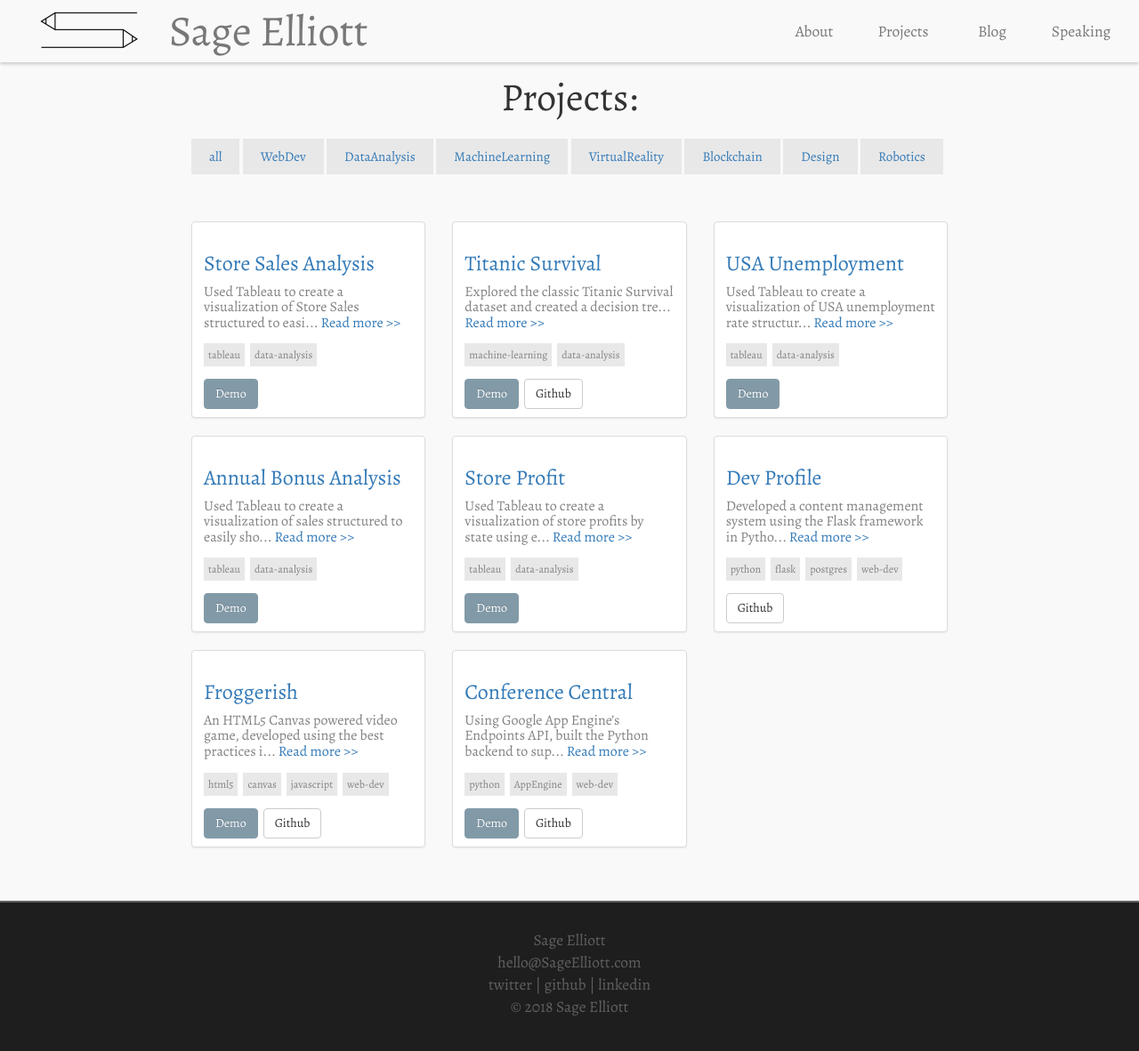
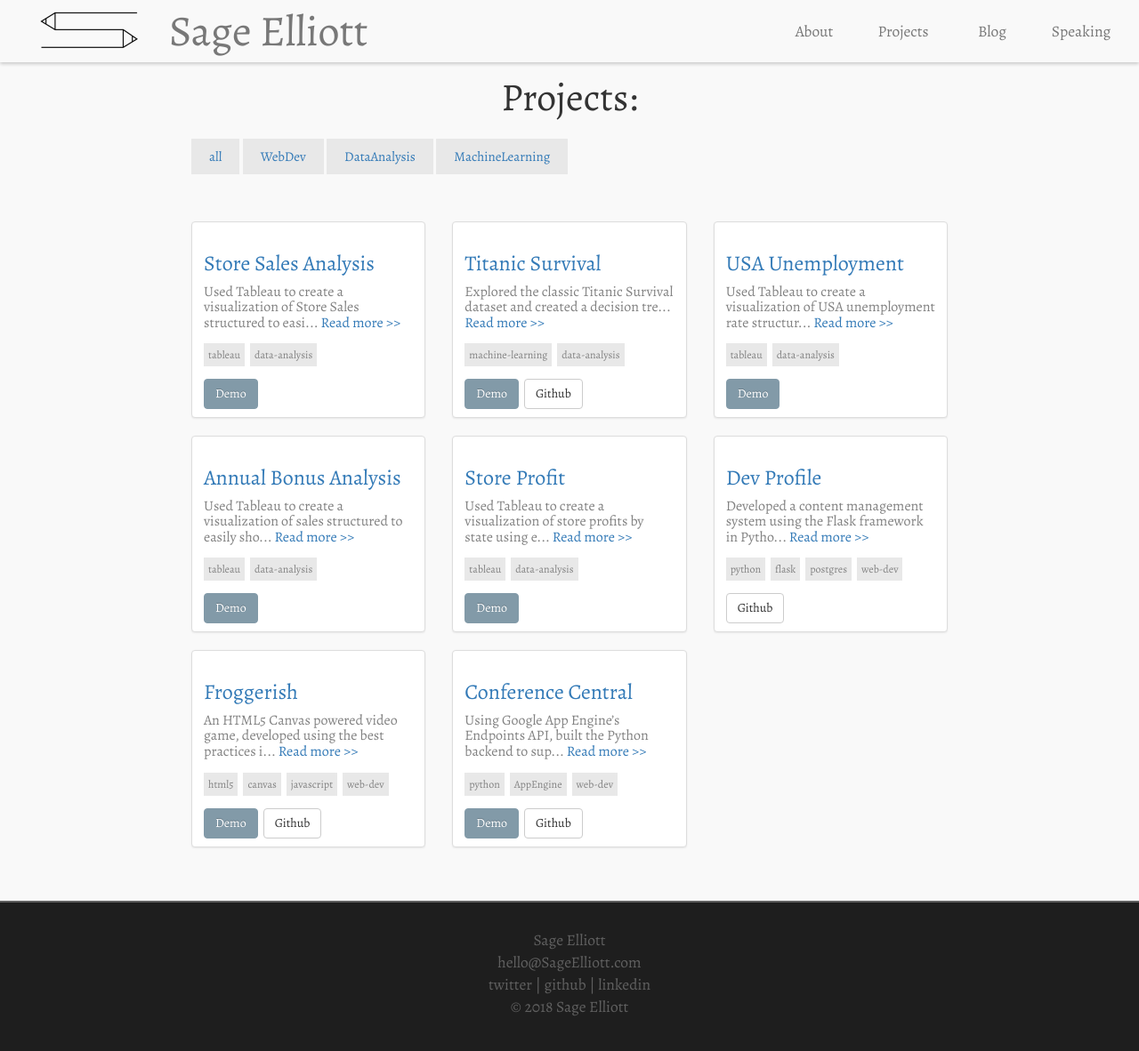
Before and after one commit to sagecodes/sage-blog, a Jekyll site: the page built from projects.html, in a window 1280 px wide. Shown: the top 1182 px of the page at 89% size. Built offline with Jekyll 4.4.1, drawn with Linux system fonts in a browser that asks for light colours; nearby versions of some CDN libraries; some web fonts are replaced.

Commit message:
comment out tags not used yet

```diff
--- a/projects.html
+++ b/projects.html
@@ -13,10 +13,10 @@ permalink: /projects/
     <span class="blog-post_tag web-dev-btn"><a href="{{ site.baseurl }}/projects#{{ 'web-dev' | slugify }}">WebDev</a></span>
     <span class="blog-post_tag data-analysis-btn"><a href="{{ site.baseurl }}/projects#{{ 'data-analysis' | slugify }}">DataAnalysis</a></span>
     <span class="blog-post_tag machine-learning-btn"><a href="{{ site.baseurl }}/projects#{{ 'machine-learning' | slugify }}">MachineLearning</a></span>
-    <span class="blog-post_tag virtual-reality-btn"><a href="{{ site.baseurl }}/projects#{{ 'virtual-reality' | slugify }}">VirtualReality</a></span>
+    <!-- <span class="blog-post_tag virtual-reality-btn"><a href="{{ site.baseurl }}/projects#{{ 'virtual-reality' | slugify }}">VirtualReality</a></span>
     <span class="blog-post_tag blockchain-btn"><a href="{{ site.baseurl }}/projects#{{ 'blockchain' | slugify }}">Blockchain</a></span>
     <span class="blog-post_tag design-btn"><a href="{{ site.baseurl }}/projects#{{ 'design' | slugify }}">Design</a></span>
-    <span class="blog-post_tag robotics-btn"><a href="{{ site.baseurl }}/projects#{{ 'robotics' | slugify }}">Robotics</a></span>
+    <span class="blog-post_tag robotics-btn"><a href="{{ site.baseurl }}/projects#{{ 'robotics' | slugify }}">Robotics</a></span> -->
   </div>
     <br><br>
 
```
